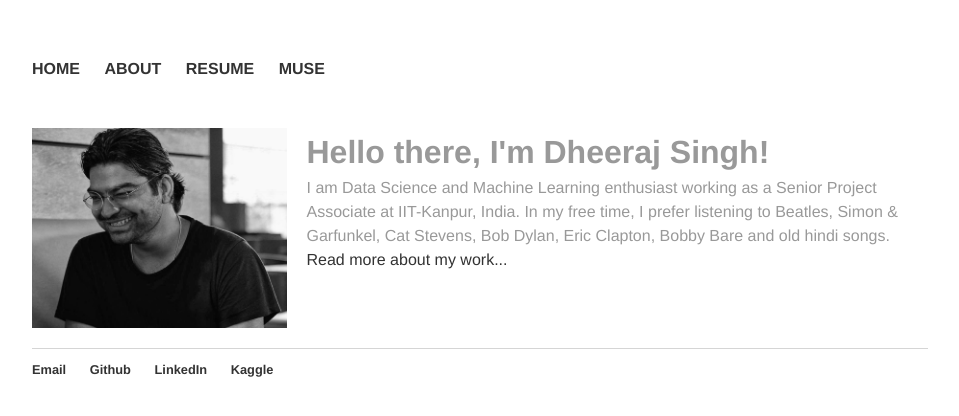
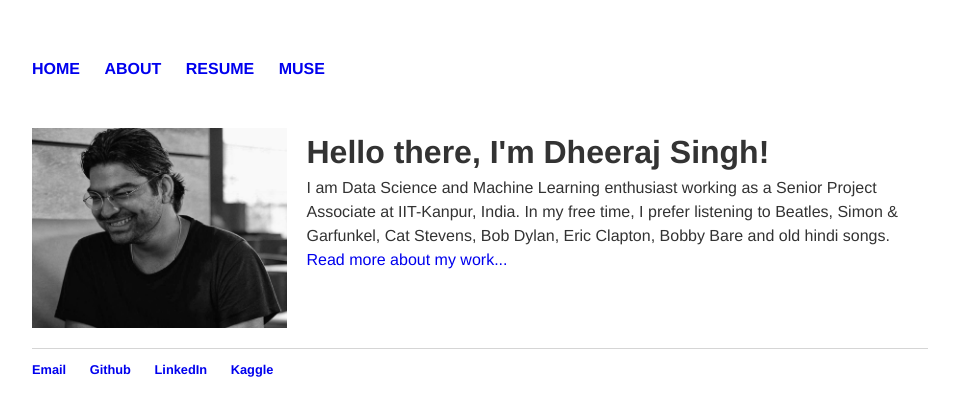
Before and after one commit to Dheeraj2444/Dheeraj2444.github.io, a Jekyll site: the page built from index.html, in a window 1280 px wide. Shown: the top 416 px of the page, without its empty margins (160-1119 px from the left). Built offline with Jekyll 4.4.1, drawn with Linux system fonts in a browser that asks for light colours.

Commit message:
Update main.css

```diff
--- a/css/main.css
+++ b/css/main.css
@@ -14,7 +14,7 @@ nav ul li, footer ul li {
 }
 a {
     text-decoration: none;
-    color: #333;
+    color: 1b5880;
 }
 a:hover {
     text-decoration: underline;
@@ -36,7 +36,7 @@ h3 {
 
 p {
     font-size: 1em;
-    color: #999;
+    color: #333;
     font-family:'Helvetica', 'Arial', 'Sans-Serif';
     line-height: 1.5;
 }
```
